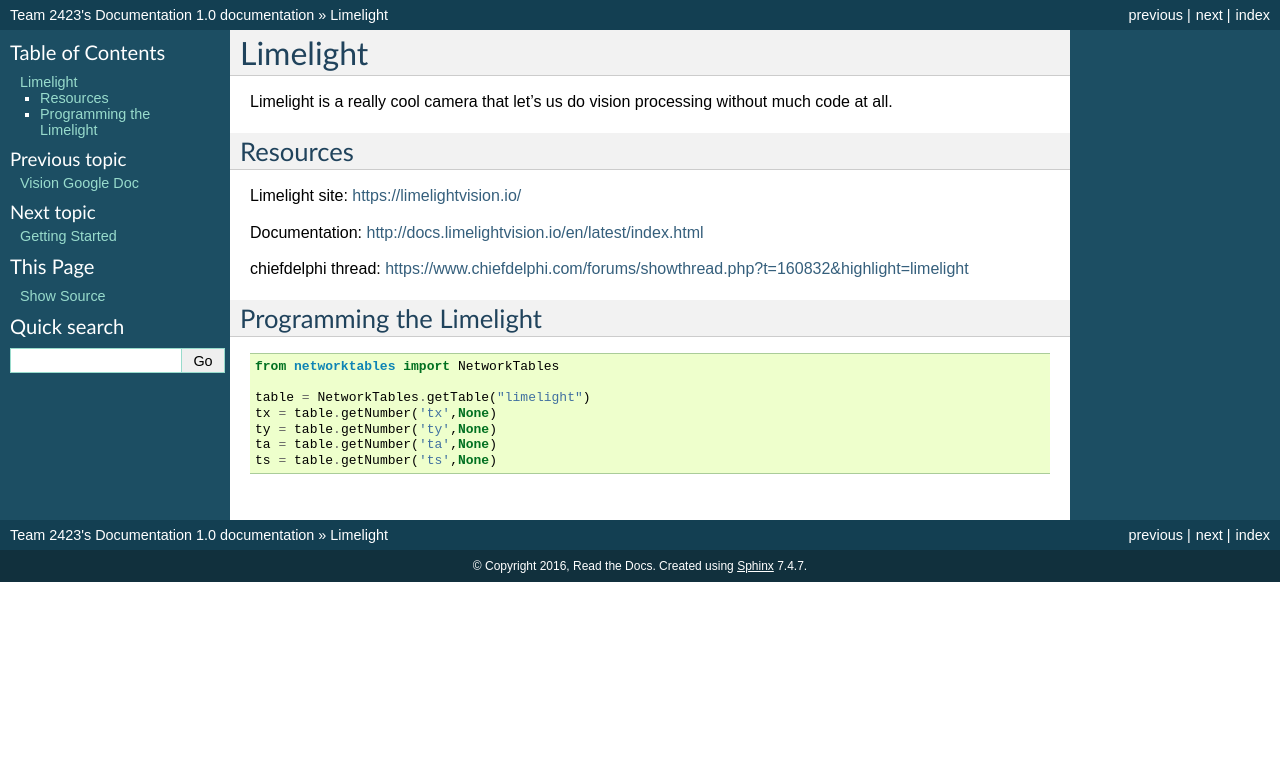
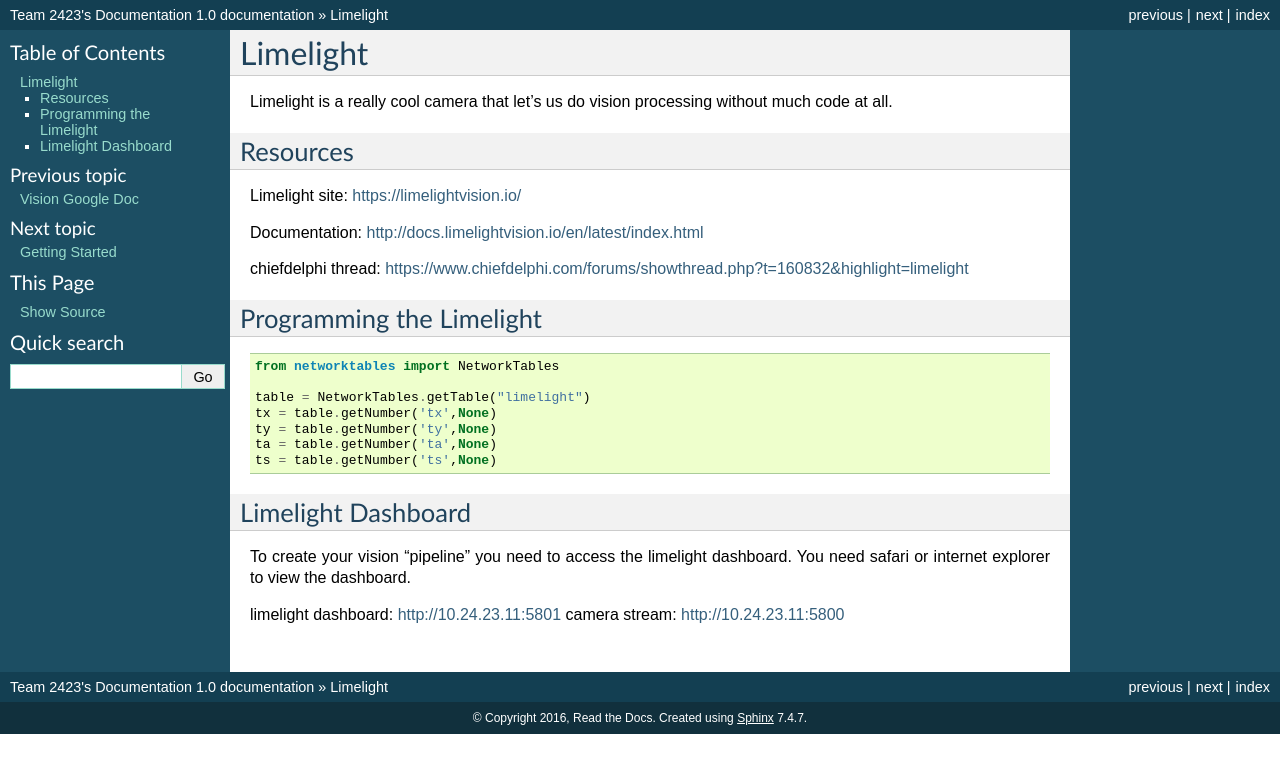
Before and after one commit to frc2423/docs, a Sphinx documentation site: the page built from docs/limelight.rst, in a window 1280 px wide. Shown: the top 773 px of the page. Built offline with Sphinx 7.4.7, drawn with Linux system fonts in a browser that asks for light colours.

Commit message:
Update limelight.rst

```diff
--- a/docs/limelight.rst
+++ b/docs/limelight.rst
@@ -23,3 +23,10 @@ Programming the Limelight
   ty = table.getNumber('ty',None)
   ta = table.getNumber('ta',None)
   ts = table.getNumber('ts',None)
+
+Limelight Dashboard
+===================
+To create your vision "pipeline" you need to access the limelight dashboard. You need safari or internet explorer to view the dashboard.
+
+limelight dashboard: http://10.24.23.11:5801
+camera stream: http://10.24.23.11:5800
```
